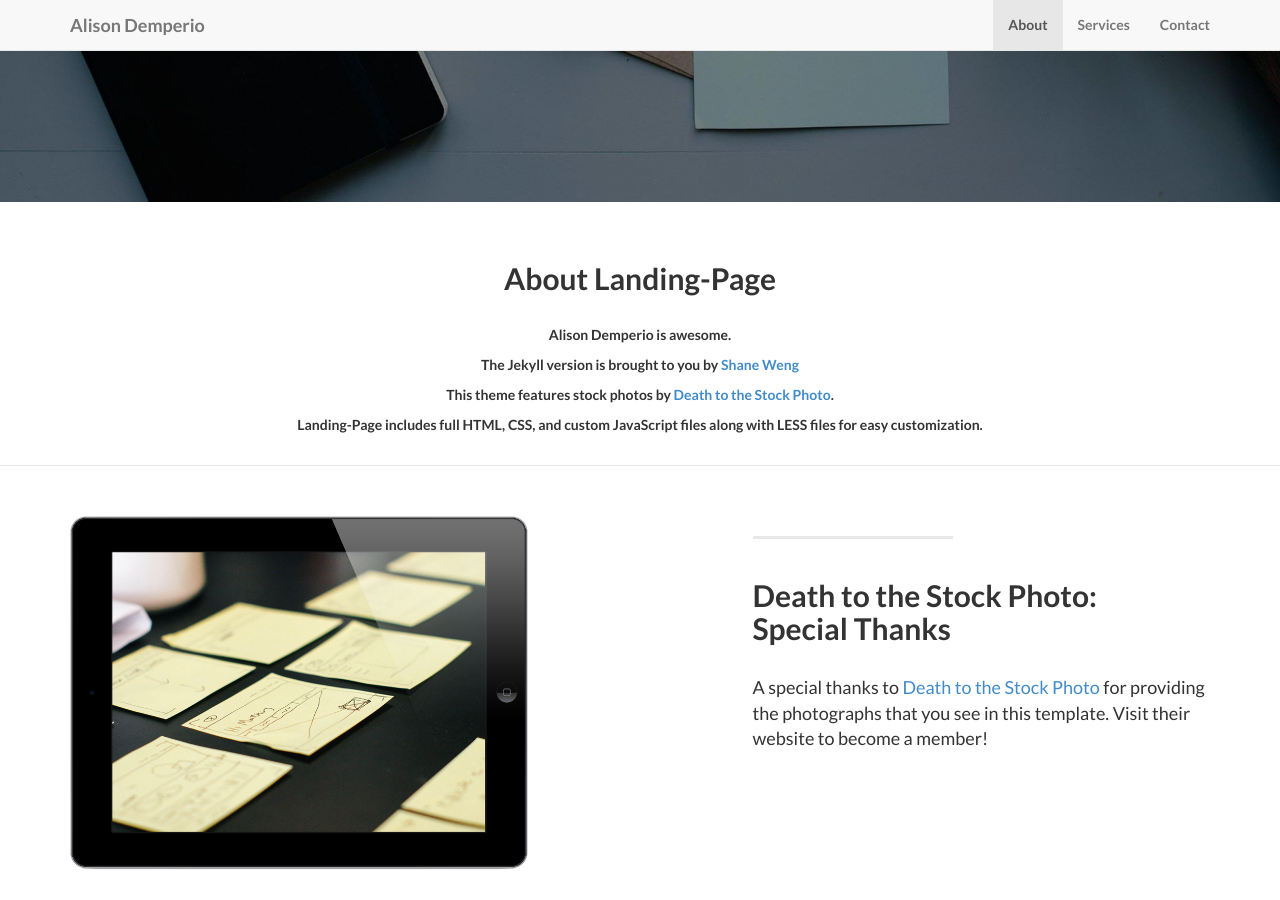
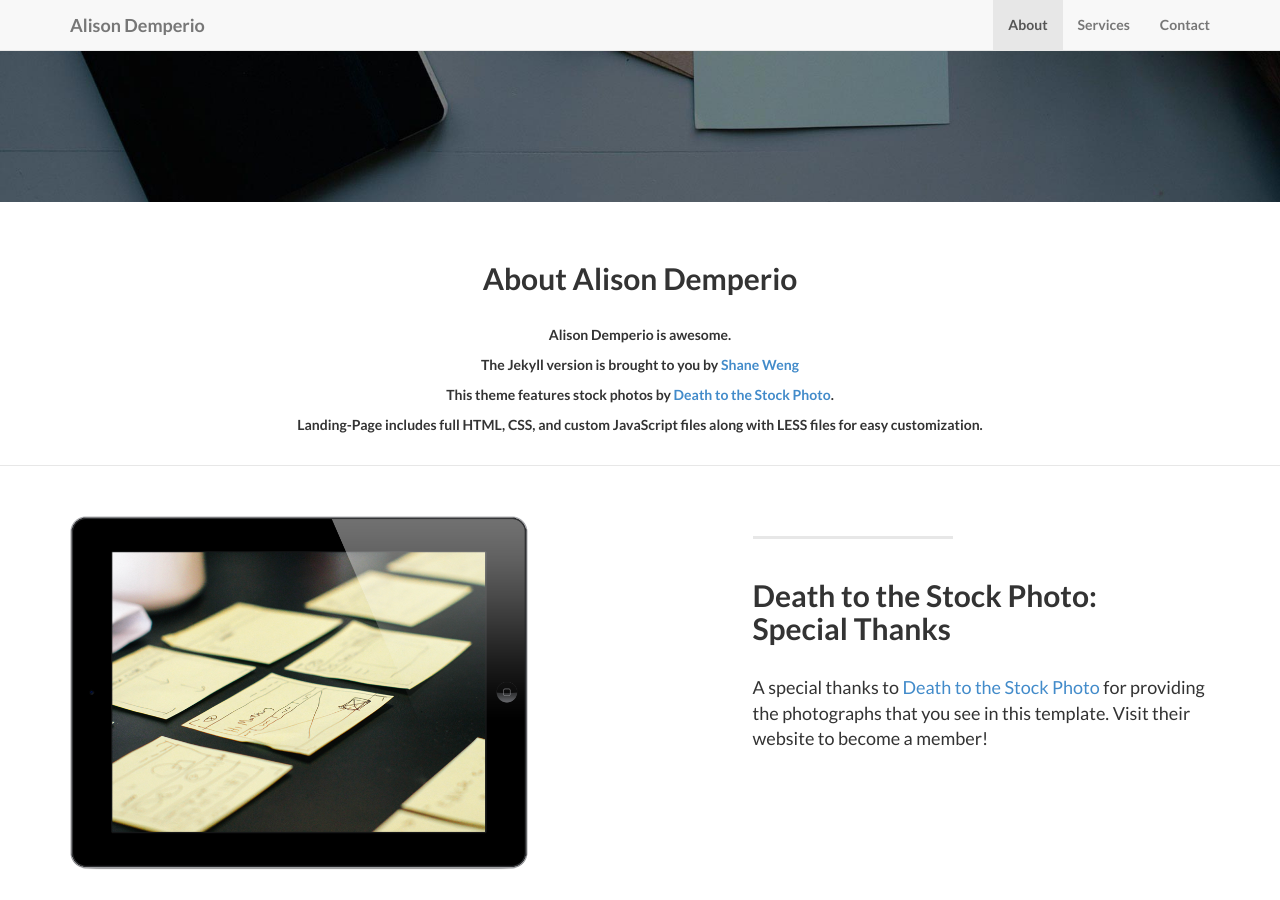
Before and after one commit to aldemperio/aldemperio.github.io, a Jekyll site: the page built from index.html, in a window 1280 px wide and 900 px high, scrolled down 575 px. Built offline with Jekyll 4.4.1, drawn with Linux system fonts in a browser that asks for light colours.

Commit message:
Update about.html

```diff
--- a/_includes/about.html
+++ b/_includes/about.html
@@ -3,7 +3,7 @@
         <div class="row">
             <div class="col-lg-8 col-lg-offset-2">
               <br/><br/>
-              <h2>About Landing-Page</h2>
+              <h2>About Alison Demperio</h2>
               <br/>
                 <p>Alison Demperio is awesome.</p>
                 <p>The Jekyll version is brought to you by <a href="https://github.com/swcool">Shane Weng</a></p>
```
